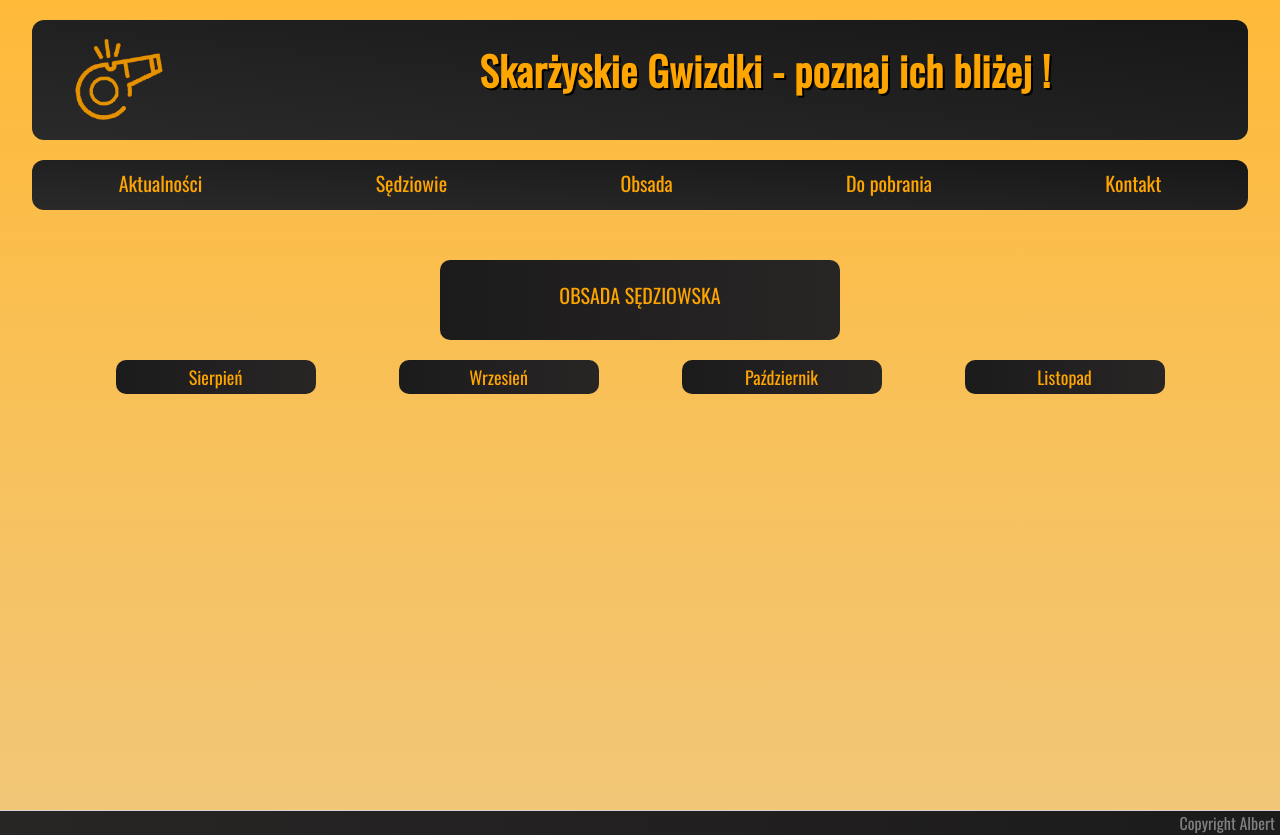
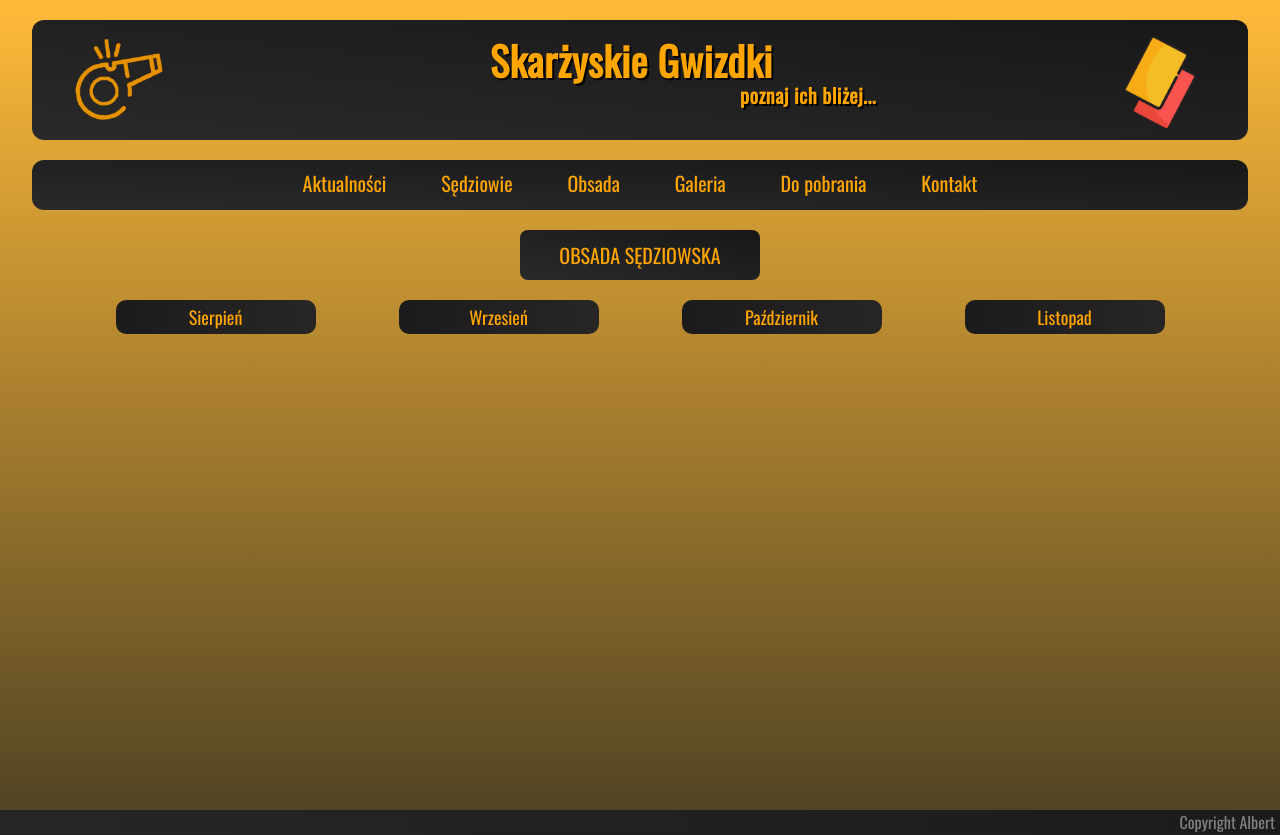
Before and after one commit to AlbertB93/SkoRefs, a PHP site: page /pages/cast.html in a window 1280 px wide. Run offline with PHP 8.4, Linux system fonts and the light colour scheme.

Commit message:
Added file 'variables.scss' and start working on cast.html

```diff
--- /dev/null
+++ b/do zrobienia.txt
@@ -0,0 +1,2 @@
+1. pliki php
+2. Mixiny na tytuły podstron
--- a/pages/cast.html
+++ b/pages/cast.html
@@ -6,7 +6,7 @@
     <meta http-equiv="X-UA-Compatible" content="IE=edge">
     <meta name="viewport" content="width=device-width, initial-scale=1.0">
     <title>TS Skarżysko</title>
-    <link rel="stylesheet" href="../style.css">
+    <link rel="stylesheet" href="../scss/style-sass.css">
     <link rel="preconnect" href="https://fonts.googleapis.com">
     <link rel="preconnect" href="https://fonts.gstatic.com" crossorigin>
     <link href="https://fonts.googleapis.com/css2?family=Barlow+Semi+Condensed:wght@600;700&family=Oswald&display=swap"
@@ -17,23 +17,29 @@
 <body>
     <header>
         <div class="header--logo">
-            <a href="../index.html"><img src="../images/whistle-logo.png" alt="WHISTLE" class="header--logo--img"></a>
+            <a href="../index.html"><img src="../images/whistle-logo.png" alt="WHISTLE" class="header--logo--img" /></a>
         </div>
-        <h1>
-            Skarżyskie Gwizdki - poznaj ich bliżej !
-        </h1>
+        <div class="header--title">
+            <h1>Skarżyskie Gwizdki</h1>
+            <h3>poznaj ich bliżej...</h3>
+        </div>
+        <div class="header--logo2">
+            <img src="../images/cards.png" alt="WHISTLE" class="header--logo--img" />
+        </div>
     </header>
-
     <nav>
-        <a href="news.html">Aktualności</a>
-        <a href="refs.html">Sędziowie</a>
-        <a href="cast.html">Obsada</a>
-        <a href="toDownload.html">Do pobrania</a>
-        <a href="contact.html">Kontakt</a>
+        <div class="nav--box">
+            <a href="pages/news.html">Aktualności</a>
+            <a href="pages/refs.html">Sędziowie</a>
+            <a href="pages/cast.html">Obsada</a>
+            <a href="pages/gallery.html">Galeria</a>
+            <a href="pages/toDownload.html">Do pobrania</a>
+            <a href="pages/contact.html">Kontakt</a>
+        </div>
     </nav>
 
     <main>
-        <div class="main--cast">
+        <div class="cast--container">
             <div class="cast--title">
                 OBSADA SĘDZIOWSKA
             </div>
@@ -234,9 +240,6 @@
                 </table>
             </div>
         </div>
-        </div>
-        <div class="empty--field">
-        </div>
     </main>
 
     <footer>
--- a/scss/_template.css
+++ b/scss/_template.css
@@ -7,17 +7,14 @@
 }
 
 body {
-  /*     background: linear-gradient(to top, rgb(241, 199, 121), rgb(255, 186, 57)); */
-  /*     background: linear-gradient(to top, rgb(81, 81, 80), rgb(56, 55, 55));  */
   background: linear-gradient(to top, #4c4023, #ffba39);
   width: 100%;
 }
 
 header {
-  /*  background-color: var(--color-header); */
   /*     background-image: url(images/tlo-header-4.webp); */
+  /* background-size: cover; */
   background: linear-gradient(to left bottom, #171717, #2b2a2a);
-  background-size: cover;
   border-radius: 12px;
   display: flex;
   height: 120px;
--- a/scss/_template.scss
+++ b/scss/_template.scss
@@ -1,4 +1,4 @@
-$bg-color: linear-gradient(to top, rgb(240, 224, 195), rgb(255, 186, 57));
+@import "_variables.scss";
 
 * {
     box-sizing: border-box;
@@ -9,22 +9,16 @@ $bg-color: linear-gradient(to top, rgb(240, 224, 195), rgb(255, 186, 57));
 }
 
 body {
-/*     background: linear-gradient(to top, rgb(241, 199, 121), rgb(255, 186, 57)); */
-    /*     background: linear-gradient(to top, rgb(81, 81, 80), rgb(56, 55, 55));  */
-    background: linear-gradient(to top, rgb(76, 64, 35), rgb(255, 186, 57));
-
+    background: $bg-color;
     width: 100%;
-
 }
 
 header {
-    /*  background-color: var(--color-header); */
     /*     background-image: url(images/tlo-header-4.webp); */
+    /* background-size: cover; */
 
-    background: linear-gradient(to left bottom, rgb(23, 23, 23), rgb(43, 42, 42));
-    background-size: cover;
+    background: $bg-color-black;
     border-radius: 12px;
-
     display: flex;
     height: 120px;
     width: 95%;
@@ -104,7 +98,7 @@ nav {
     border-radius: 12px;
     /*     background: linear-gradient(to left, rgb(11, 10, 10), rgb(40, 37, 37)); */
     /*         background: linear-gradient(to left, rgb(23, 23, 23), rgb(255, 186, 57)); */
-    background: linear-gradient(to left bottom, rgb(23, 23, 23), rgb(43, 42, 42));
+    background: $bg-color-black;
 
     display: flex;
     justify-content: space-around;
--- /dev/null
+++ b/scss/_variables.scss
@@ -0,0 +1,4 @@
+$bg-color: linear-gradient(to top, rgb(76, 64, 35), rgb(255, 186, 57));
+$bg-color-black: linear-gradient(to left bottom, rgb(23, 23, 23), rgb(43, 42, 42));
+$bg-color-orange: linear-gradient(to top, rgb(241, 199, 121), rgb(255, 186, 57));
+$bg-color-orange-dark: linear-gradient(to top, rgb(241, 185, 81), rgb(210, 148, 34));
--- a/scss/style-sass.css
+++ b/scss/style-sass.css
@@ -7,17 +7,14 @@
 }
 
 body {
-  /*     background: linear-gradient(to top, rgb(241, 199, 121), rgb(255, 186, 57)); */
-  /*     background: linear-gradient(to top, rgb(81, 81, 80), rgb(56, 55, 55));  */
   background: linear-gradient(to top, #4c4023, #ffba39);
   width: 100%;
 }
 
 header {
-  /*  background-color: var(--color-header); */
   /*     background-image: url(images/tlo-header-4.webp); */
+  /* background-size: cover; */
   background: linear-gradient(to left bottom, #171717, #2b2a2a);
-  background-size: cover;
   border-radius: 12px;
   display: flex;
   height: 120px;
@@ -491,6 +491,113 @@ main {
   transform: scale(1.2);
 }
 
+.main--refs {
+  /*     border: solid 3px yellow; */
+  align-items: center;
+  display: flex;
+  justify-content: center;
+  flex-direction: column;
+  width: 100%;
+}
+
+.cast--container {
+  align-items: center;
+  display: flex;
+  justify-content: center;
+  flex-direction: column;
+  width: 100%;
+}
+
+.cast--container .cast--title {
+  background: linear-gradient(to left bottom, #171717, #2b2a2a);
+  border-radius: 8px;
+  text-align: center;
+  color: orange;
+  font-size: 20px;
+  height: 50px;
+  width: 240px;
+  padding-top: 10px;
+  margin-top: 20px;
+}
+
+.cast--container .month--container {
+  /*     border-top: solid 0.5px var(--color-main); */
+  color: var(--color-main);
+  cursor: pointer;
+  font-size: 18px;
+  margin: 0 auto;
+  padding: 10px;
+  text-align: center;
+  width: 90%;
+  display: flex;
+  justify-content: center;
+}
+
+.cast--container .month--container .month {
+  border-radius: 10px;
+  background: linear-gradient(to right, #1c1b1b, #282525);
+  color: orange;
+  width: 200px;
+  margin: 10px auto;
+  padding: 4px 0;
+}
+
+.cast--container #august {
+  /*     border: solid 2px red; */
+  display: none;
+  /*     text-align: left; */
+  padding-top: 20px;
+  margin: 0 auto;
+  justify-content: space-between;
+  width: 80%;
+}
+
+.cast--container #august .august--week {
+  border-radius: 10px;
+  background: linear-gradient(to right, #1c1b1b, #282525);
+  color: orange;
+  padding: 4px 30px;
+  cursor: pointer;
+}
+
+.cast--container #august_06_07,
+.cast--container #august_13_14 {
+  /*     border: solid 2px blue; */
+  border-radius: 12px;
+  display: none;
+  background: linear-gradient(to top, #f1b951, #d29422);
+  width: 1000px;
+  margin: 20px;
+}
+
+.cast--container #august_06_07 .table--title,
+.cast--container #august_13_14 .table--title {
+  color: black;
+  cursor: pointer;
+  font-size: 20px;
+  font-weight: 600;
+  text-align: center;
+  padding-top: 30px;
+  letter-spacing: 1px;
+}
+
+.cast--container #august_06_07 table,
+.cast--container #august_06_07 table *,
+.cast--container #august_13_14 table,
+.cast--container #august_13_14 table * {
+  border: solid 1px black;
+  color: black;
+  cursor: pointer;
+  /* margin-top: 20px; */
+  padding: 5px;
+  margin: 20px auto;
+}
+
+.cast--container #august_06_07 table th,
+.cast--container #august_13_14 table th {
+  text-align: center;
+}
+
 .popup--main {
   border-radius: 12px;
   display: none;
--- a/scss/style-sass.scss
+++ b/scss/style-sass.scss
@@ -1,4 +1,5 @@
 @import "_template.scss";
+@import "_variables.scss";
 
 .toDownload--main {
     margin-top: 30px;
@@ -383,6 +388,114 @@
 }
 
 
+.main--refs {
+    /*     border: solid 3px yellow; */
+    align-items: center;
+    display: flex;
+    justify-content: center;
+    flex-direction: column;
+    width: 100%;
+}
+
+.cast--container {
+    align-items: center;
+    display: flex;
+    justify-content: center;
+    flex-direction: column;
+    width: 100%;
+
+    .cast--title {
+        background: $bg-color-black;
+        border-radius: 8px;
+        text-align: center;
+        color: orange;
+        font-size: 20px;
+        height: 50px;
+        width: 240px;
+        padding-top: 10px;
+        margin-top: 20px;
+    }
+
+    .month--container {
+        /*     border-top: solid 0.5px var(--color-main); */
+        color: var(--color-main);
+        cursor: pointer;
+        font-size: 18px;
+        margin: 0 auto;
+        padding: 10px;
+        text-align: center;
+        width: 90%;
+        display: flex;
+        justify-content: center;
+
+        .month {
+            border-radius: 10px;
+            background: linear-gradient(to right, rgb(28, 27, 27), rgb(40, 37, 37));
+            color: orange;
+            width: 200px;
+            margin: 10px auto;
+            padding: 4px 0;
+        }
+    }
+
+    #august {
+        /*     border: solid 2px red; */
+
+        display: none;
+        /*     text-align: left; */
+        padding-top: 20px;
+        margin: 0 auto;
+        justify-content: space-between;
+        width: 80%;
+
+        .august--week {
+            border-radius: 10px;
+            background: linear-gradient(to right, rgb(28, 27, 27), rgb(40, 37, 37));
+            color: orange;
+            padding: 4px 30px;
+            cursor: pointer;
+        }
+    }
+
+    #august_06_07,
+    #august_13_14 {
+        /*     border: solid 2px blue; */
+        border-radius: 12px;
+        display: none;
+        background: $bg-color-orange-dark;
+        width: 1000px;
+        margin: 20px;
+
+        .table--title {
+            color: black;
+            cursor: pointer;
+            font-size: 20px;
+            font-weight: 600;
+            text-align: center;
+            padding-top: 30px;
+            letter-spacing: 1px;
+            ;
+        }
+
+        table,
+        table * {
+            border: solid 1px black;
+            color: black;
+            cursor: pointer;
+            /* margin-top: 20px; */
+            padding: 5px;
+            margin: 20px auto;
+
+        }
+
+        table th {
+            text-align: center;
+        }
+
+    }
+
+
+}
 .popup--main {
     border-radius: 12px;
     display: none;
--- a/style.css
+++ b/style.css
@@ -390,8 +390,6 @@ article a:hover {
 /*********************************** CAST.HTML ********************************************/
 
 .main--cast {
-
-
     align-items: center;
     display: flex;
     justify-content: center;
@@ -399,11 +397,6 @@ article a:hover {
     width: 100%;
 }
 
-.empty--field{
-/*     background: linear-gradient(to right, rgb(28, 27, 27), rgb(40, 37, 37)); */
-    height: 250px;
-    width: 100%;
-}
 
 .month--container {
 /*     border-top: solid 0.5px var(--color-main); */
```
Also changed, not shown: other parts of scss/style-sass.css (+19 -16 lines), other parts of scss/style-sass.scss (+20 -16 lines), pages/news copy.html (deleted, +0 -122 lines), pages/refs.html (+11 -90 lines), scss/_template.min.css (+1 -1 lines), scss/style-sass.min.css.
